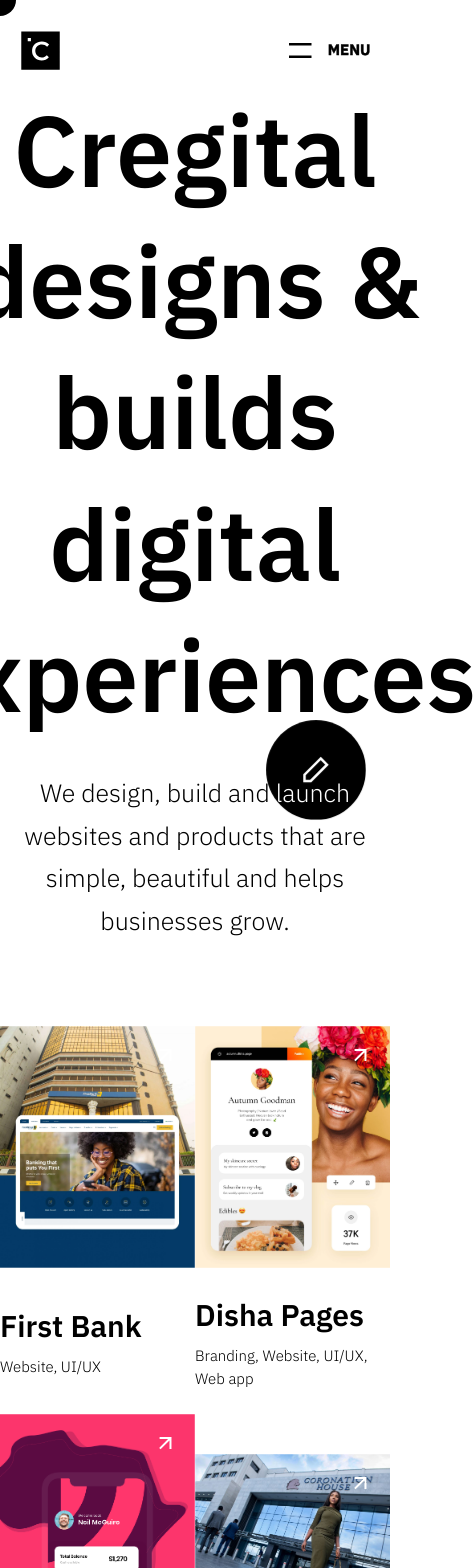
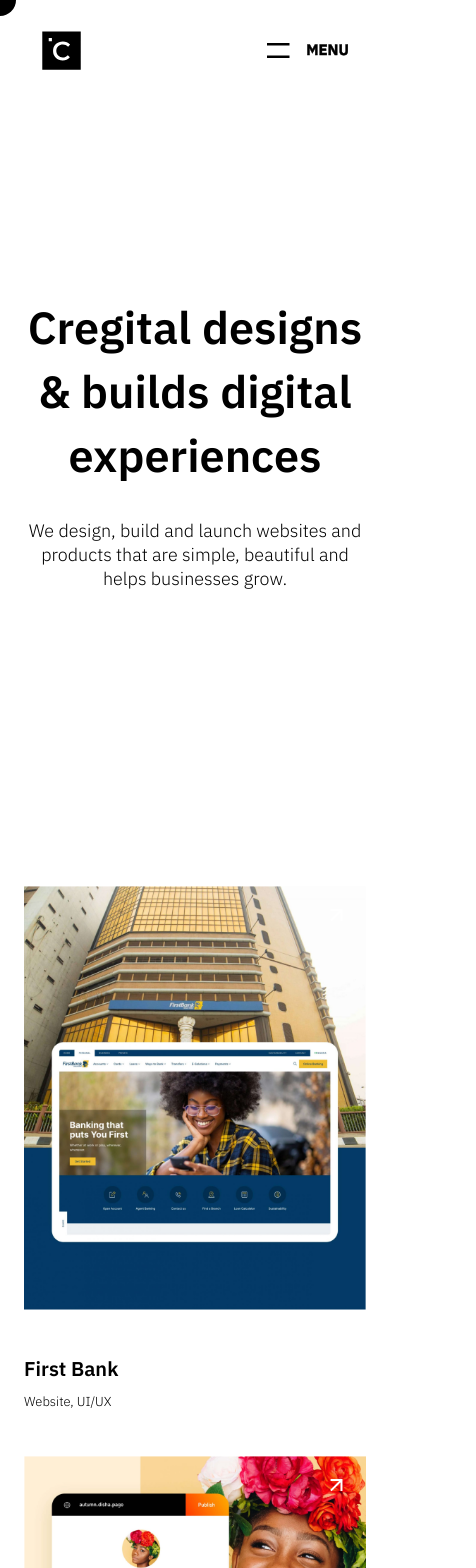
Before and after one commit to JustFelix-Dev/Cregital, a React (Vite) app: page / in a window 390 px wide. Shown: the top 1568 px of the page, 476 px wide, since content can reach past the window. Built offline with nearby package versions, Linux system fonts and the light colour scheme.

Commit message:
feat: working on responsiveness

```diff
--- a/src/components/Footer.jsx
+++ b/src/components/Footer.jsx
@@ -1,13 +1,13 @@
 
 const Footer = ({ mouseEnter, mouseLeave}) => {
   return (
-    <footer className=" text-white h-[484px] flex items-center  bg-black" >
-        <div className="flex flex-col gap-[9rem] w-full max-w-[1140px] mx-auto">
+    <footer className="text-white -mx-6 sm:mx-0  min-h-[484px] flex items-center bg-black" >
+        <div className="flex flex-col gap-[5rem] md:gap-[9rem] w-full max-w-[1140px] mx-auto">
       <div className="px-3 flex flex-col gap-8">
-        <span className="font-ibm text-[75px] font-semibold" >Get in touch </span>
-        <p  className=" self-end max-w-[52ch] font-ibm text-[25px] font-light leading-[42.5px]">Contact us to find out how we can help you. If it&apos;s easier you can email us at <span onMouseEnter={mouseEnter} onMouseLeave={mouseLeave} className="footer-links border-b border-[hsl(0,0%,67%)]" >hello@cregital.com</span> Download the <span onMouseEnter={mouseEnter} onMouseLeave={mouseLeave}className="footer-links border-b border-[#aaaaaa]">Cregital brochure.pdf</span> <span className="text-[#4D4D4D]">(5mb)</span></p>
+        <span className="font-ibm text-[35px] md:text-[75px] font-semibold" >Get in touch </span>
+        <p  className=" self-end max-w-[52ch] font-ibm text-[18px] md:text-[25px] font-light leading-[42.5px]">Contact us to find out how we can help you. If it&apos;s easier you can email us at <span onMouseEnter={mouseEnter} onMouseLeave={mouseLeave} className="footer-links border-b border-[hsl(0,0%,67%)]" >hello@cregital.com</span> Download the <span onMouseEnter={mouseEnter} onMouseLeave={mouseLeave}className="footer-links border-b border-[#aaaaaa]">Cregital brochure.pdf</span> <span className="text-[#4D4D4D]">(5mb)</span></p>
       </div>
-      <div className="flex justify-between text-white font-ibm text-[15px] font-light">
+      <div className="px-6 sm:px-0 flex flex-col gap-4 md:flex-row justify-between text-white font-ibm text-[15px] font-light">
         <p className="" >&copy; 2020 Cregital Design Agency</p>
         <div className="flex gap-4 ">
             <a  onMouseEnter={mouseEnter} onMouseLeave={mouseLeave} href="#">Instagram</a>
--- a/src/components/Hero.jsx
+++ b/src/components/Hero.jsx
@@ -3,8 +3,8 @@
   return (
     <>
       <div className=" hero text-center flex flex-col justify-center gap-8 items-center">
-        <div className=" -mt-4 line-tight font-ibm max-w-[13ch] font-semibold text-[100px] text-black" >Cregital designs & builds digital experiences</div>
-        <p className=" text-black font-ibm text-[25px] font-light max-w-[45ch] leading-[42.5px]" >We design, build and launch websites and products that are
+        <div className=" -mt-4 text-[45px] line-tight font-ibm max-w-[13ch] font-semibold md:text-[100px] text-black" >Cregital designs & builds digital experiences</div>
+        <p className=" text-black font-ibm text-[18px] leading-6 md:text-[25px] font-light max-w-[45ch] md:leading-[42.5px]" >We design, build and launch websites and products that are
     simple, beautiful and helps businesses grow.</p>
      </div>
     </>
--- a/src/components/WhoWeAre.jsx
+++ b/src/components/WhoWeAre.jsx
@@ -2,10 +2,10 @@
 
 const WhoWeAre = () => {
   return (
-    <div className='flex flex-col gap-20 mt-[100px] mb-[90px] w-full max-w-[1140px] mx-auto'>
+    <div className='flex flex-col gap-20 mt-[30px] md:mt-[100px] mb-[90px] w-full max-w-[1140px] mx-auto'>
         <div className="flex flex-col gap-4">
-            <span className="font-ibm text-[75px] font-semibold">Who we are</span>
-            <p className="self-end font-ibm text-[25px] font-light max-w-[54ch]">We are designers, developers, writers, thinkers, and problem solvers. Small enough to be simple and fast, but big enough to deliver your project scope at the pace you need. You can learn more <span className="links border-b border-[#aaaaaa]">about us</span>, check the latest on  <span className="links border-b border-[#aaaaaa]">Instagram</span> and <span className="links border-b border-[#aaaaaa]">Twitter</span> or apply to <span className="links border-b border-[#aaaaaa]">join our team</span>.</p>
+            <span className="font-ibm text-[35px] md:text-[75px] font-semibold">Who we are</span>
+            <p className="self-end font-ibm text-[18px] md:text-[25px] font-light max-w-[54ch]">We are designers, developers, writers, thinkers, and problem solvers. Small enough to be simple and fast, but big enough to deliver your project scope at the pace you need. You can learn more <span className="links border-b border-[#aaaaaa]">about us</span>, check the latest on  <span className="links border-b border-[#aaaaaa]">Instagram</span> and <span className="links border-b border-[#aaaaaa]">Twitter</span> or apply to <span className="links border-b border-[#aaaaaa]">join our team</span>.</p>
         </div>
         <div>
             <img src={imageCollage} alt="who-we-are"/>
--- a/src/components/WorksCard.jsx
+++ b/src/components/WorksCard.jsx
@@ -2,15 +2,15 @@
 
 const WorksCard = ({ image1,title1,text1,image2,title2,text2,mouseEnter,mouseLeave}) => {
   return (
-    <div className='flex justify-between'>
+    <div className=' flex flex-col md:flex-row justify-between'>
     <div onMouseEnter={mouseEnter} onMouseLeave={mouseLeave} className="self-center relative">
         <img src={image1} alt={title1} />
-        <div className="min-h-[146px] flex flex-col  gap-2 justify-center"><p className="font-ibm font-semibold text-black text-[30px]">{title1}</p> <span className="font-ibm font-light text-black text-[15px]">{text1}</span></div>
+        <div className="min-h-[146px] flex flex-col  gap-2 justify-center"><p className="font-ibm font-semibold text-black text-[20px] md:text-[30px]">{title1}</p> <span className="font-ibm font-light text-black  text-[13px] md:text-[15px]">{text1}</span></div>
         <img src={imageArrow} alt="image-arrow" className="absolute top-3 right-3" />
     </div>
     <div  onMouseEnter={mouseEnter} onMouseLeave={mouseLeave} className="self-center relative">
         <img src={image2} alt={title2} />
-        <div className="min-h-[146px] flex flex-col  gap-2 justify-center" ><p className="font-ibm font-semibold text-black text-[30px]">{title2}</p> <span className="font-ibm font-light text-black text-[15px]" >{text2}</span> </div>
+        <div className="min-h-[146px] flex flex-col  gap-2 justify-center" ><p className="font-ibm font-semibold text-black text-[20px] md:text-[30px]">{title2}</p> <span className="font-ibm font-light text-black text-[13px] md:text-[15px]" >{text2}</span> </div>
         <img src={imageArrow} alt="image-arrow" className="absolute top-3 right-3" />
     </div>
   </div>
--- a/src/index.css
+++ b/src/index.css
@@ -49,6 +49,11 @@
 
 .line-tight{
   line-height: 8.2rem;
+}
+@media screen and (max-width:768px){
+.line-tight{
+  line-height: 4rem;
+}
 }
 
 .menu-tight {
--- a/src/screens/Home.jsx
+++ b/src/screens/Home.jsx
@@ -82,13 +82,13 @@
 
   return (
     <>
-    <div>
+    <div  className="px-6 sm:px-0">
         <Navbar mouseEnter={mouseEnter} mouseLeave={mouseLeave} isMenuOpen={isMenuOpen} setIsMenuOpen={setIsMenuOpen} />
         <Hero/>
         <Works mouseEnter={mouseImageEnter} mouseLeave={mouseImageLeave} />
         <WhoWeAre/>
         <Footer mouseEnter={mouseEnter} mouseLeave={mouseLeave} />
-        <div onMouseEnter={mouseEnter} onMouseLeave={mouseLeave} onClick={openDropLine} className="dropline fixed bottom-[1.5rem] right-[1.5rem]">
+        <div onMouseEnter={mouseEnter} onMouseLeave={mouseLeave} onClick={openDropLine} className=" hidden md:block dropline fixed bottom-[1.5rem] right-[1.5rem]">
             <img  className="dropline" src={dropLine} alt="drop-line" />
         </div>
     </div>
@@ -109,7 +109,7 @@
                 </motion.form>
                 </div>
             </div>
-         <div onClick={closeDropLine} className="dropline bg-white p-4 rounded-full fixed bottom-[3rem] right-[3rem]">
+         <div onClick={closeDropLine} className=" dropline bg-white p-4 rounded-full fixed bottom-[3rem] right-[3rem]">
             <img  className="dropline" src={cancelMenu} height={15} width={15} alt="drop-line" />
         </div>
       </div>
@@ -128,7 +128,6 @@
             </nav>
             <motion.div initial={{y:"400px",opacity:0}} animate={{y:0,opacity:1}} transition={{duration:1}} className="flex mx-auto items-center justify-center hero font-ibm text-[70px] font-semibold max-w-[23ch] text-white text-center">
                 <div className="-mt-8 menu-tight"> Learn more <a className="border-b border-[#aaa] footer-links">about us</a>, check out <a className=" border-b border-[#aaa] footer-links">our work</a>, the latest on <a className="border-b border-[#aaa] footer-links">instagram</a> and <a className="border-b border-[#aaa] footer-links">contact us</a></div>
-
             </motion.div>
           </div>
     </>
```
